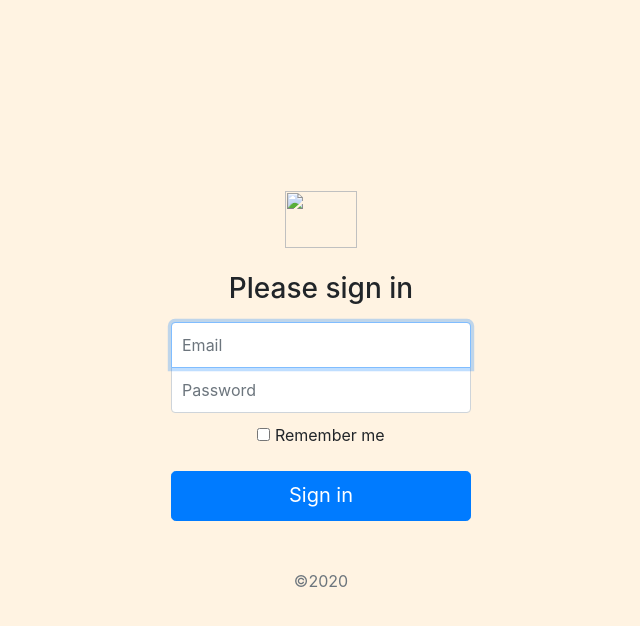
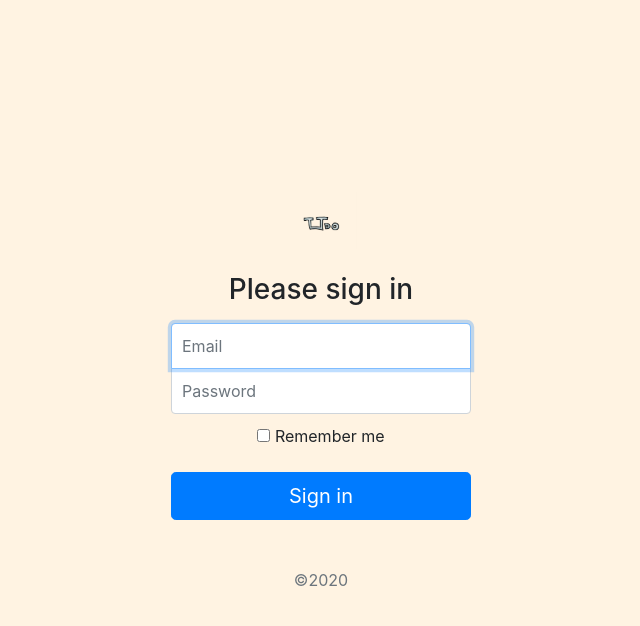
Before and after one commit to kexu02/T_TDo, a Node server app: page / in a window 1280 px wide. Shown: the top 626 px of the page, without its empty margins (319-959 px from the left). Run offline with Node 20, Linux system fonts and the light colour scheme; some libraries are stand-ins or nearby versions.

Commit message:
added favicon

```diff
--- a/Public/css/styles.css
+++ b/Public/css/styles.css
@@ -41,6 +41,6 @@ body {
   border-top-right-radius: 0;
 }
 
-.btn-lg{
-  padding-bottom: 10px;
+.logo {
+  mix-blend-mode: multiply;
 }
--- a/signIn.html
+++ b/signIn.html
@@ -10,7 +10,7 @@
     <meta name="google-signin-client_id" content="149501504783-dref7iqm8am321j4pf8baudkhvidvkt5.apps.googleusercontent.com">
     <script src="https://apis.google.com/js/platform.js" async defer></script>
     <title>Sign In Page</title>
-
+    <link rel="icon" href="images/favicon.ico">
     <link rel="canonical" href="https://getbootstrap.com/docs/5.0/examples/sign-in/">
 
 
@@ -50,7 +50,7 @@
 
 <main class="form-signin">
   <form action="/" method="post">
-    <img class="mb-4" src="" alt="" width="72" height="57">
+    <img class="mb-4 logo" src="images/T_TDO.jpg" alt="" width="72" height="57">
     <h1 class="h3 mb-3 fw-normal">Please sign in</h1>
     <input type="email" id="inputEmail" class="form-control" placeholder="Email" required autofocus>
     <input type="password" id="inputPassword" class="form-control" placeholder="Password" required>
```
Also changed, not shown: Public/images/T_TDO.jpg (added), Public/images/favicon.ico (added).
